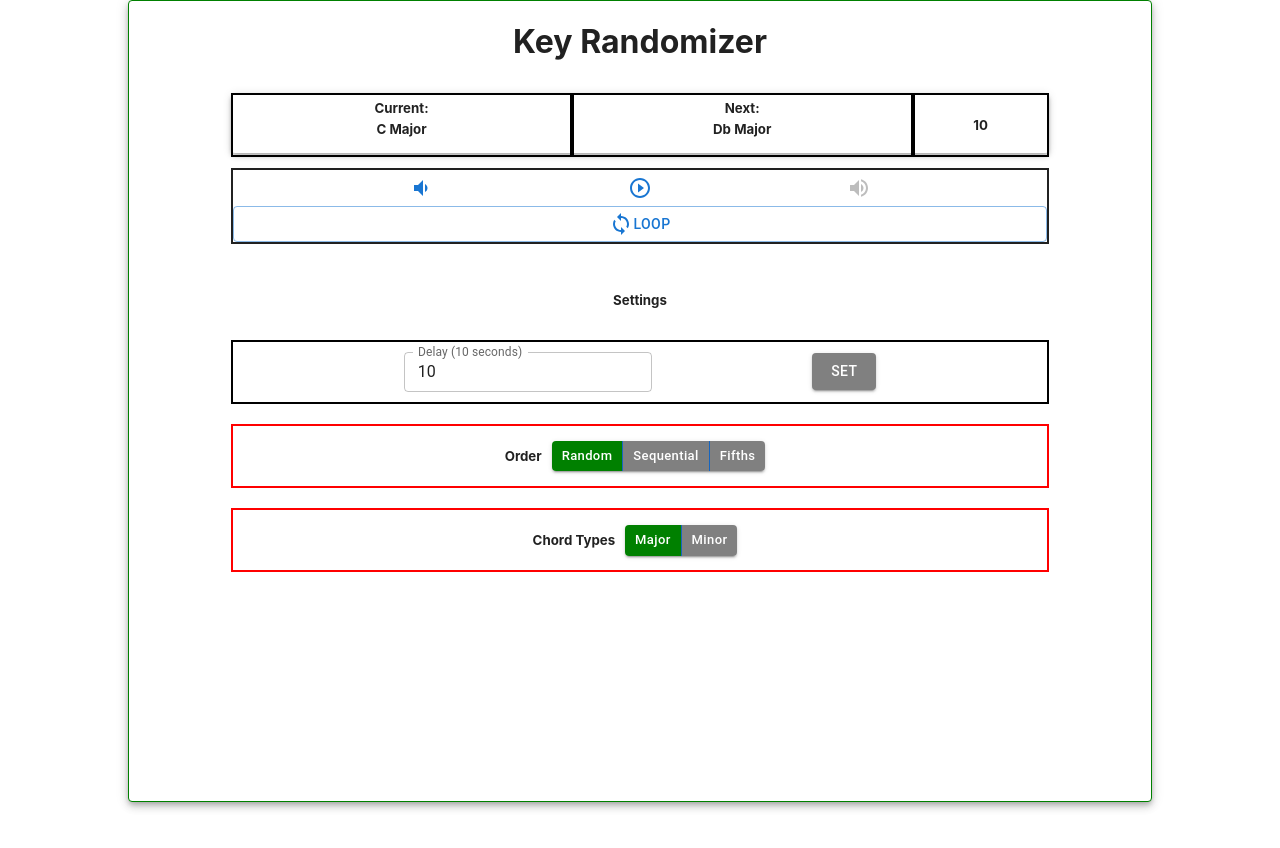
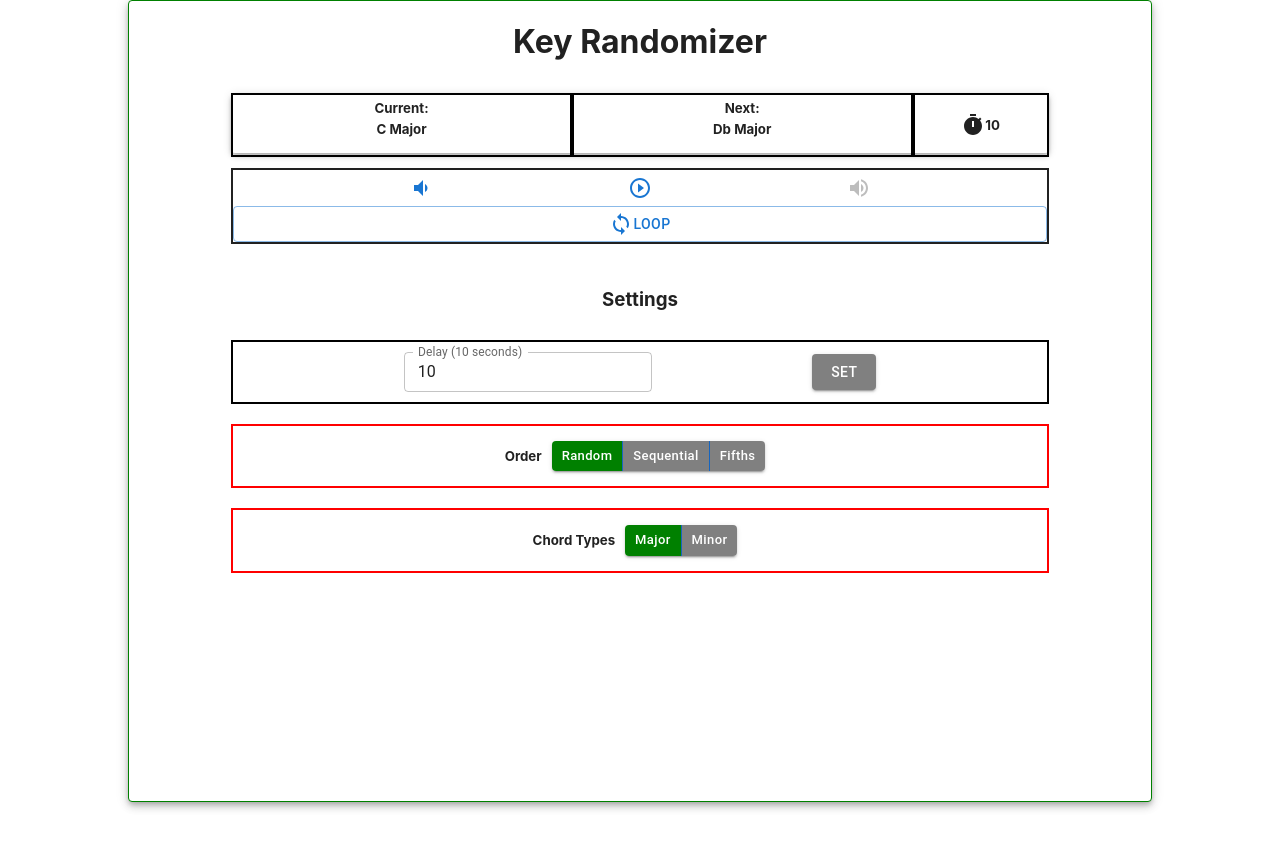
Before and after one commit to luketurnerdev/randomkeygenerator, a React (Create React App) app: page / in a window 1280 px wide. Shown: the top 848 px of the page. Built offline with nearby package versions, Linux system fonts and the light colour scheme; no server answers.

Commit message:
add timer icons

```diff
--- a/src/Components/Randomizer/KeyDisplay/index.js
+++ b/src/Components/Randomizer/KeyDisplay/index.js
@@ -3,6 +3,7 @@ import Countdown from 'react-countdown';
 import AudioControls from "../AudioControls";
 import { Paper, Grid } from '@mui/material';
 import {chords} from "../../../utils/musicImports";
+import TimerIcon from '@mui/icons-material/Timer';
 import {generateRandomKey, generateSequentialKey, generateFifthsKey} from "../../../utils/keyChanges";
 import {useState} from 'react';
 import { StyleSharp } from '@mui/icons-material';
@@ -110,7 +111,8 @@ const KeyDisplay = props => {
                 <h5 style={styles.gridItemText}>Next:</h5>
                 <h5 style={styles.gridItemText}>{upcomingKey} {upcomingMod}</h5>
           </Grid>
-          <Grid item xs={2} style={styles.keyDisplayItem}>
+          <Grid item xs={2} style={styles.timerBox}>
+          <TimerIcon />
            {!paused ?
              <Countdown
              date={Date.now() + delayInSeconds * 1000}
@@ -122,6 +124,8 @@ const KeyDisplay = props => {
           <h5>{delayInSeconds}</h5>
 
           }
+
+
           </Grid>
          </Grid>
 
--- a/src/Components/Randomizer/index.js
+++ b/src/Components/Randomizer/index.js
@@ -26,7 +26,7 @@ const Randomizer = () => {
           delayInSeconds={delayInSeconds}
         />
       </div>
-      <h5> Settings </h5>
+      <h3> Settings </h3>
       <div style={styles.component}>
       <DelayDisplay
           delayInSeconds={delayInSeconds}
--- a/src/Components/Randomizer/styles.js
+++ b/src/Components/Randomizer/styles.js
@@ -24,6 +24,12 @@ const styles = {
     keyDisplayItem: {
       border: '2px solid black',
     },
+    timerBox: {
+      border: '2px solid black',
+      display: 'flex',
+      justifyContent: 'center',
+      alignItems: 'center'
+    },
     gridItemText: {
       margin: '5px 0 ',
     },
```
